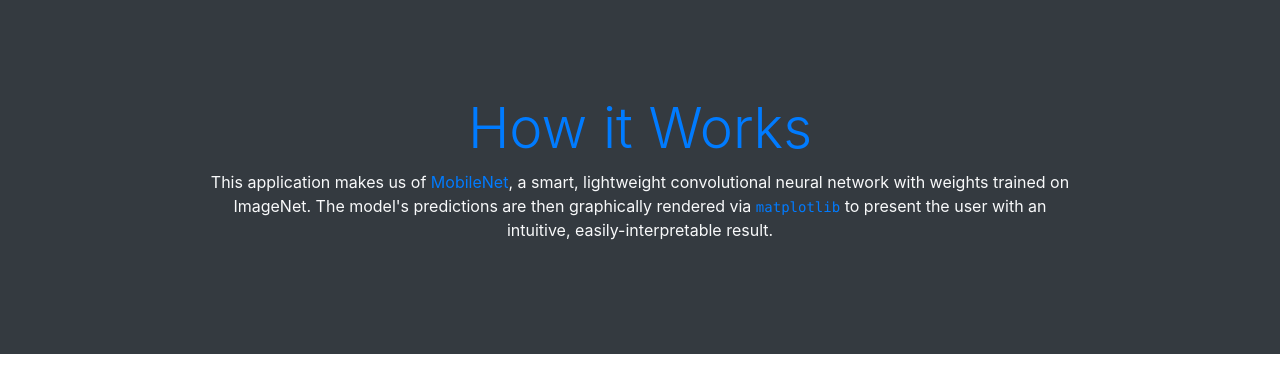
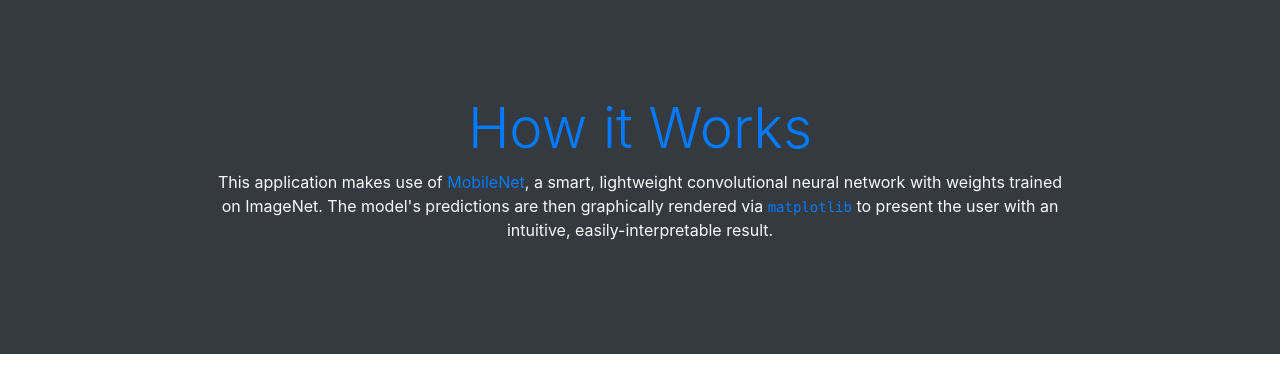
Before and after one commit to jaketae/image-classifier, a Flask app: page / in a window 1280 px wide. Shown: the part 574-939 px from the top of the page. Run offline with Flask 2, Linux system fonts and the light colour scheme; parts of the project's set-up code (start-up, migrations or seed data) failed here and were passed over; some libraries are stand-ins or nearby versions.

Commit message:
Update index.html

```diff
--- a/templates/index.html
+++ b/templates/index.html
@@ -19,7 +19,7 @@
     <div class="position-relative overflow-hidden text-center bg-dark">
         <div class="col-md-9 p-lg-5 mx-auto my-5">
             <h1 class="display-4 text-primary">How it Works</h1>
-            <p class="text-light">This application makes us of <a href="https://arxiv.org/abs/1704.04861">MobileNet</a>, a smart, lightweight convolutional neural network with weights trained on ImageNet. The model's predictions are then graphically rendered via <a href="https://matplotlib.org"><code>matplotlib</code></a> to present the user with an intuitive, easily-interpretable result.</p>
+            <p class="text-light">This application makes use of <a href="https://arxiv.org/abs/1704.04861">MobileNet</a>, a smart, lightweight convolutional neural network with weights trained on ImageNet. The model's predictions are then graphically rendered via <a href="https://matplotlib.org"><code>matplotlib</code></a> to present the user with an intuitive, easily-interpretable result.</p>
         </div>
       </div>
 </section>
```
